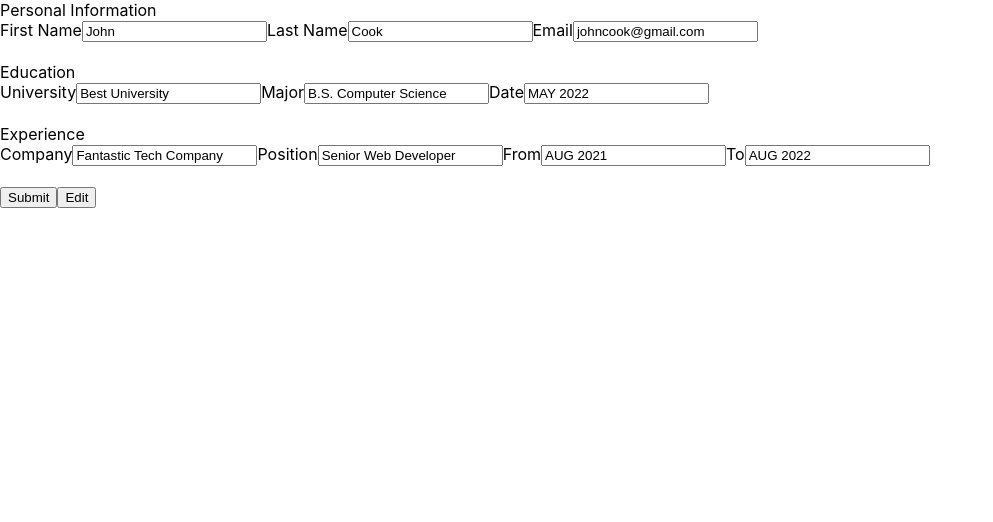
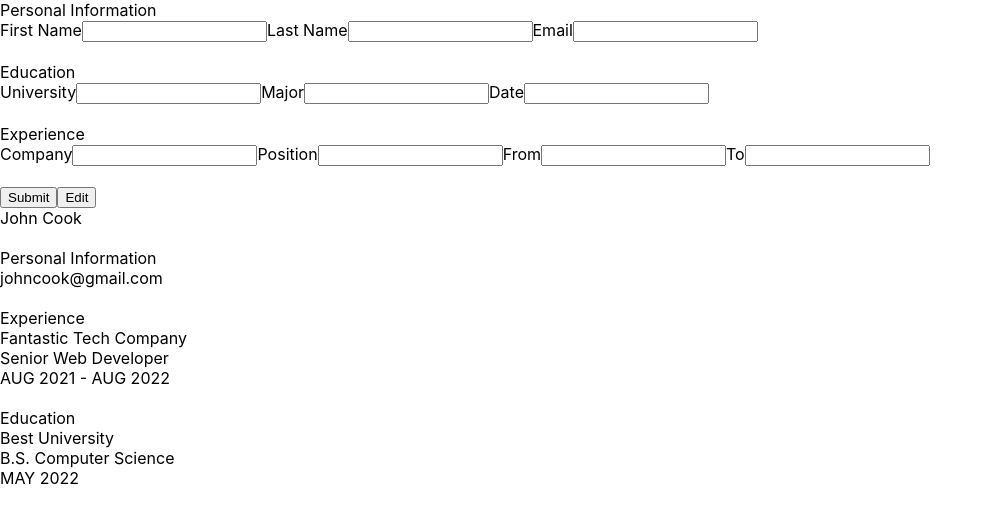
Before and after one commit to kyleyu23/cv-project, a React (Create React App) app: page / in a window 1280 px wide. Both pictures are taken after a click on the button "Submit". Shown: the top 522 px of the page, without its empty margins (0-993 px from the left). Built offline with nearby package versions, Linux system fonts and the light colour scheme.

Commit message:
implement resume.js

```diff
--- a/src/App.js
+++ b/src/App.js
@@ -1,5 +1,6 @@
 import React, { Component } from "react";
 import PersonEntry from "./components/PersonEntry";
+import Resume from "./components/Resume";
 
 class App extends Component {
   constructor(props) {
@@ -22,7 +23,14 @@ class App extends Component {
           onSubmit={(person) => this.handleSubmit(person)}
           currentPerson={this.state.person}
         />
+        {this.state.person &&
+          <Resume
+            currentPerson={this.state.person}
+          />
+        }
       </div >
+
+
     )
   }
 }
--- a/src/components/PersonEntry.js
+++ b/src/components/PersonEntry.js
@@ -11,6 +11,19 @@ const DEFAULT_PERSON = {
     position: "Senior Web Developer",
     startingDate: "AUG 2021",
     endingDate: "AUG 2022",
+};
+
+const EMPTY_PERSON = {
+    firstName: "",
+    lastName: "",
+    email: "",
+    school: "",
+    major: "",
+    dateOfStudy: "",
+    companyName: "",
+    position: "",
+    startingDate: "",
+    endingDate: "",
 };
 
 class PersonEntry extends Component {
@@ -29,7 +42,7 @@ class PersonEntry extends Component {
     }
 
     clearForm() {
-        this.setState({ ...DEFAULT_PERSON });
+        this.setState({ ...EMPTY_PERSON });
     }
 
     edit() {
--- /dev/null
+++ b/src/components/Resume.js
@@ -0,0 +1,45 @@
+import React, { Component } from 'react';
+
+class Resume extends Component {
+    constructor(props) {
+        super(props);
+    }
+
+    render() {
+        const
+            {
+                firstName, lastName, email, school,
+                major, dateOfStudy, companyName,
+                position, startingDate, endingDate,
+            }
+                = this.props.currentPerson;
+
+
+        return (
+            <div>
+                <div>{`${firstName} ${lastName}`}</div>
+                <br />
+
+                <div> Personal Information</div>
+                <div>{email}</div>
+                <br />
+
+
+                <div> Experience</div>
+                <div>{companyName}</div>
+                <div>{position}</div>
+                <div>{`${startingDate} - ${endingDate}`}</div>
+                <br />
+
+                <div> Education</div>
+                <div>{school}</div>
+                <div>{major}</div>
+                <div>{dateOfStudy}</div>
+
+            </div>
+
+        )
+    }
+}
+
+export default Resume;
```
